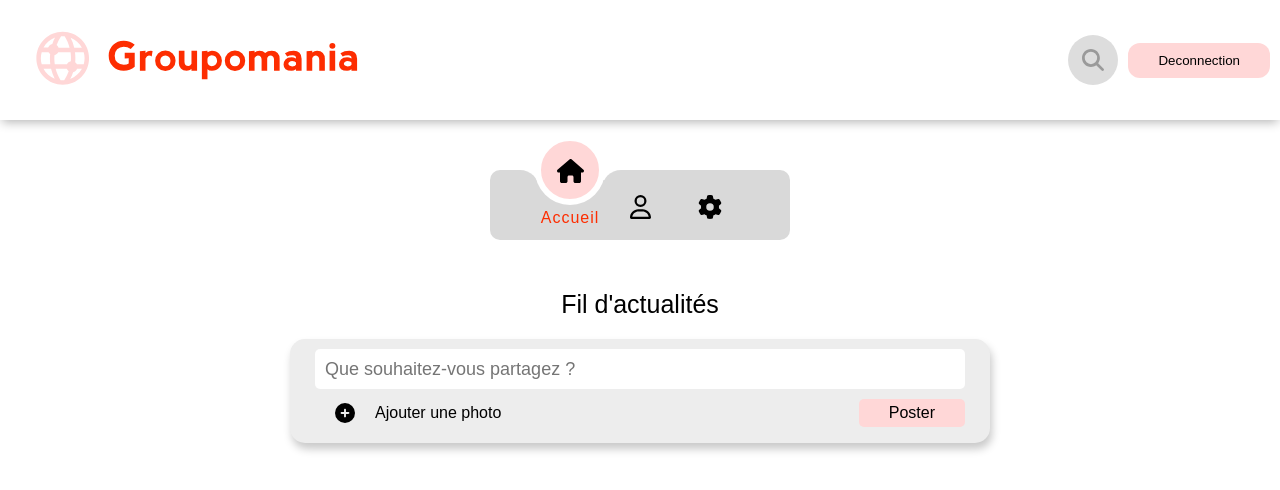
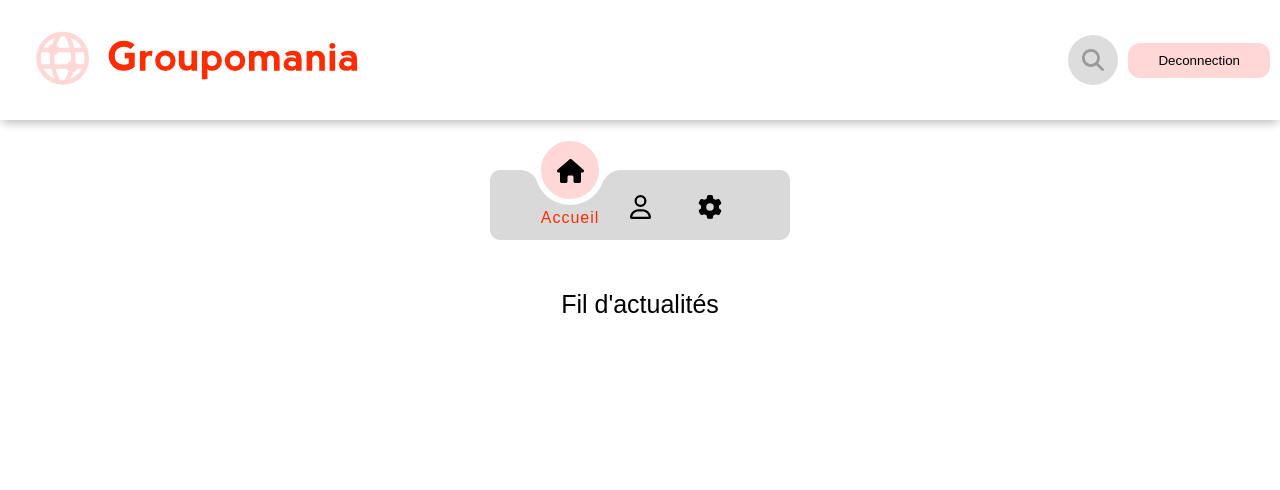
Before and after one commit to sismitrii/OC_P7_Groupomania, a React (Create React App) app in the folder front-end/: page /home in a window 1280 px wide. Shown: the top 490 px of the page. Built offline with nearby package versions, Linux system fonts and the light colour scheme.

Commit message:
🚧 [PublicationBloc] : add switch for different case and publicationBloc to work on design

```diff
--- a/front-end/src/components/PublicationBloc/index.jsx
+++ b/front-end/src/components/PublicationBloc/index.jsx
@@ -4,16 +4,18 @@
 import styled from "styled-components"
 
 import AddNewPublication from "../AddNewPublication"
+import ShowPublication from "../ShowPublication";
 
 /*====================================================*/
 /* --------------------- Style ----------------------*/
 /*====================================================*/
 
-const Container = styled.div`
+const Container = styled.section`
     width: 100%;
     background-color: #EDEDED;
     border-radius: 15px;
     box-shadow: 2px 6px 8px #C9C9C9;
+    margin-bottom: 30px;
 `
 
 
@@ -21,9 +23,23 @@ const Container = styled.div`
 /* ------------------ Main Function ------------------*/
 /*====================================================*/
 function PublicationBloc(props){
+
+    let toReturn;
+
+    switch (props.type){
+        case 'add':
+            toReturn = <AddNewPublication />
+            break;
+        case 'show' :
+            toReturn = <ShowPublication />
+            break
+        default:
+            <></>
+    }
+
     return (
     <Container>
-        <AddNewPublication />
+        {toReturn}
     </Container>)
 }
 
```
